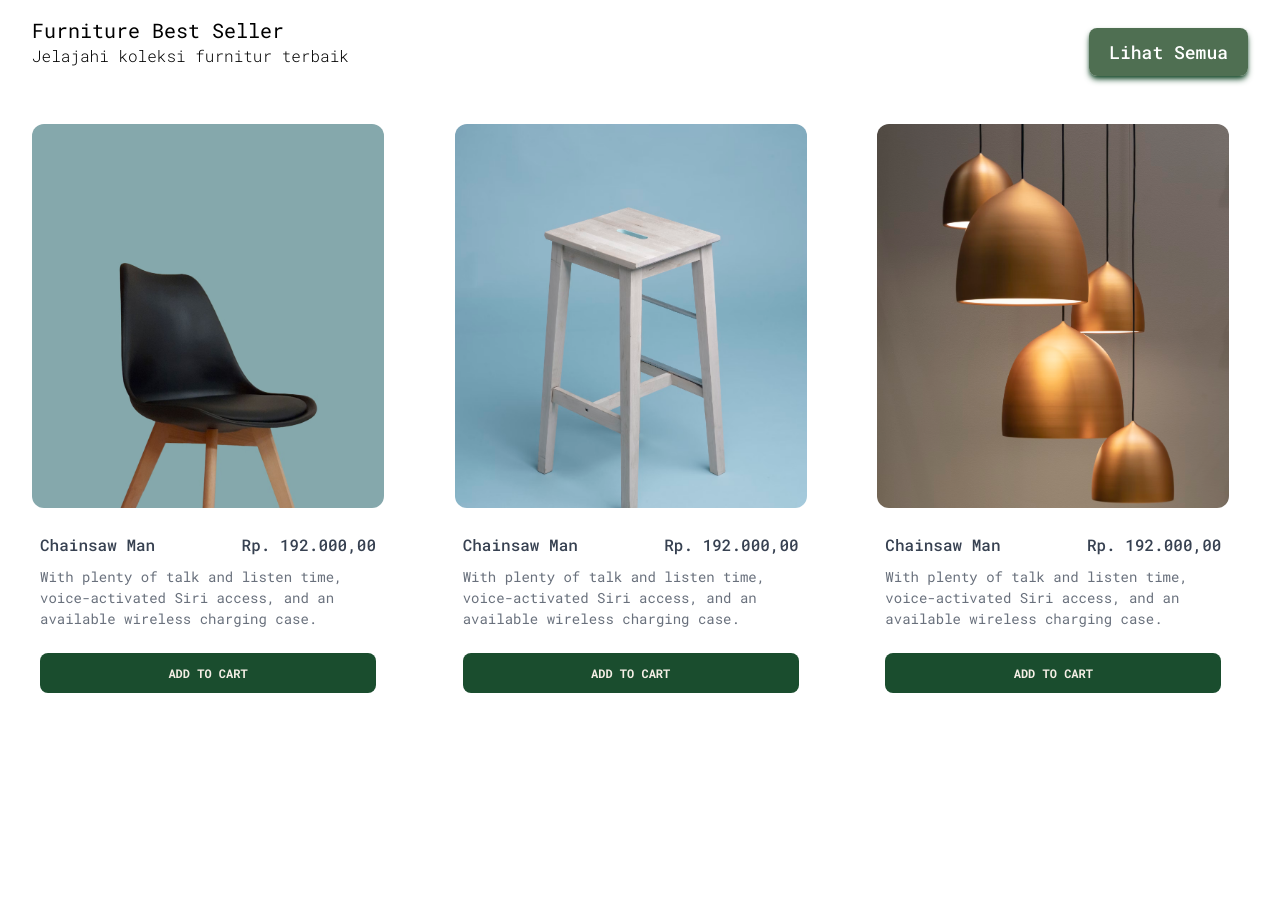
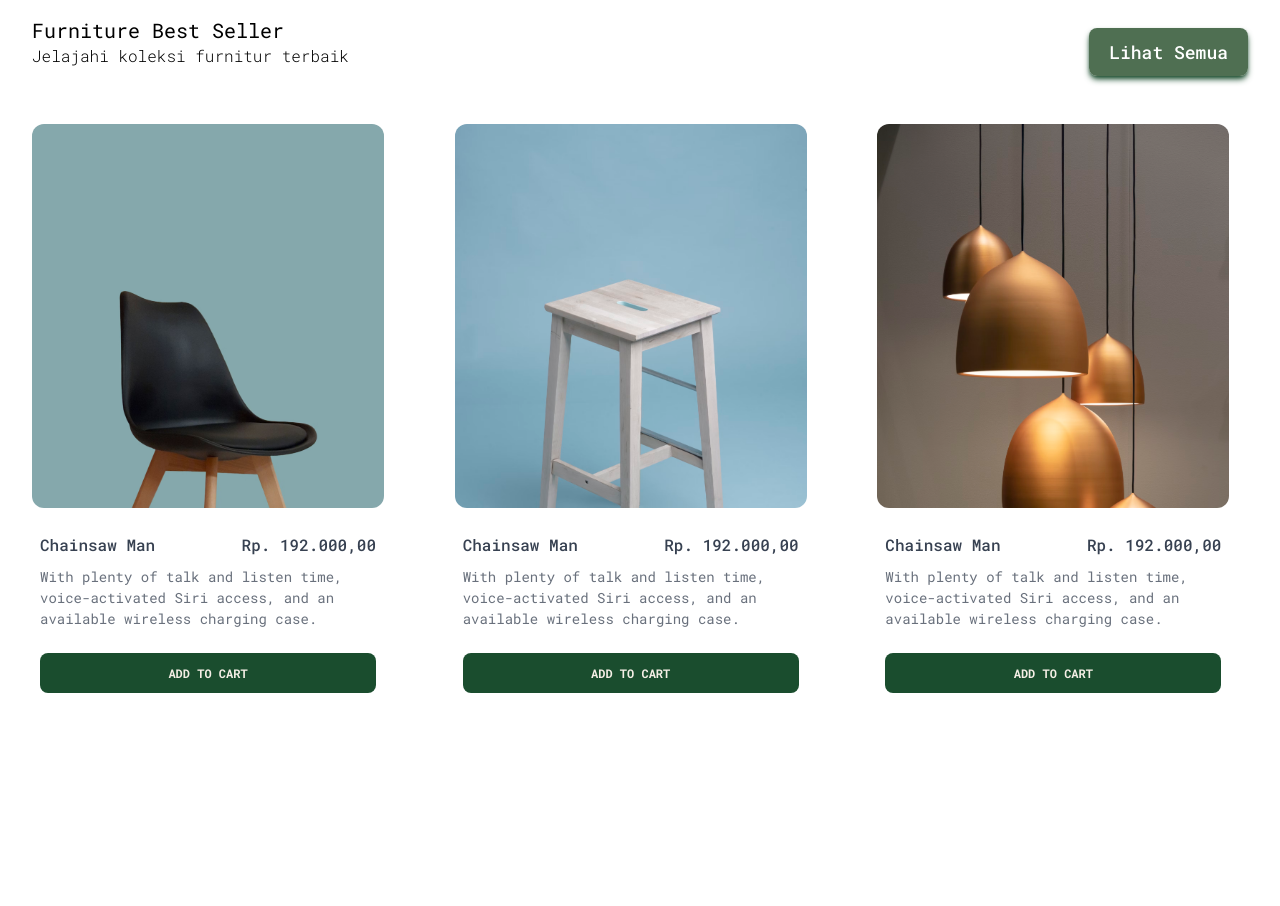
Before and after one commit to rulanugrh/diaksara, a website: page index.html in a window 1280 px wide. Shown: the part 880-1786 px from the top of the page. Drawn offline with Linux system fonts and the light colour scheme.

Commit message:
chore: edited for width image

```diff
--- a/index.html
+++ b/index.html
@@ -82,7 +82,7 @@
                 <div class="grid lg:grid-cols-3 md:grid-cols-2 items-center grid-cols-1 gap-5 mt-5">
                     <div class="relative flex flex-col text-gray-700 bg-white/5  rounded-xl w-96 ">
                         <div class="relative mx-4 mt-4 overflow-hidden text-gray-700 bg-white/5 bg-clip-border rounded-xl h-96">
-                            <img src="./img/chair.avif" alt="" class="object-cover w-full h-full">
+                            <img src="./img/chair.avif" alt="" class="object-cover" width="400">
                         </div>
                         <div class="p-6">
                             <div class="flex items-center justify-between mb-2">
@@ -108,7 +108,7 @@
                     </div>
                     <div class="relative flex flex-col text-gray-700 bg-white/5  rounded-xl w-96">
                         <div class="relative mx-4 mt-4 overflow-hidden text-gray-700 bg-white/5 bg-clip-border rounded-xl h-96">
-                            <img src="./img/chair-2.avif" alt="" class="object-cover w-full h-full">
+                            <img src="./img/chair-2.avif" alt="" class="object-cover" width="400">
                         </div>
                         <div class="p-6">
                             <div class="flex items-center justify-between mb-2">
@@ -134,7 +134,7 @@
                     </div>
                     <div class="relative flex flex-col text-gray-700 bg-white/5  rounded-xl w-96">
                         <div class="relative mx-4 mt-4 overflow-hidden text-gray-700 bg-white/5 bg-clip-border rounded-xl h-96">
-                            <img src="./img/lamp.avif" alt="" class="object-cover w-full h-full">
+                            <img src="./img/lamp.avif" alt="" class="object-cover" width="400">
                         </div>
                         <div class="p-6">
                             <div class="flex items-center justify-between mb-2">
```
Also changed, not shown: dist/styles.css.
